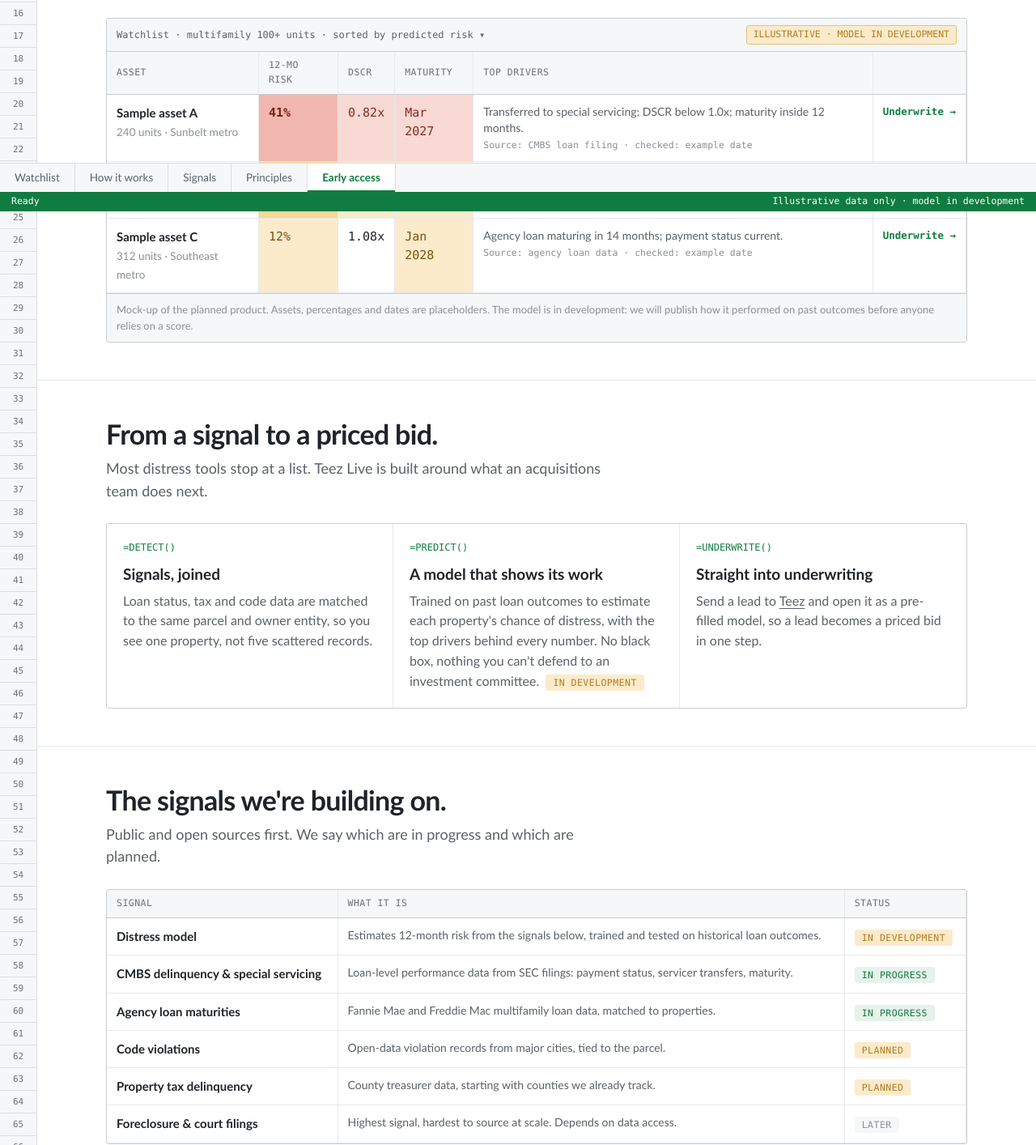
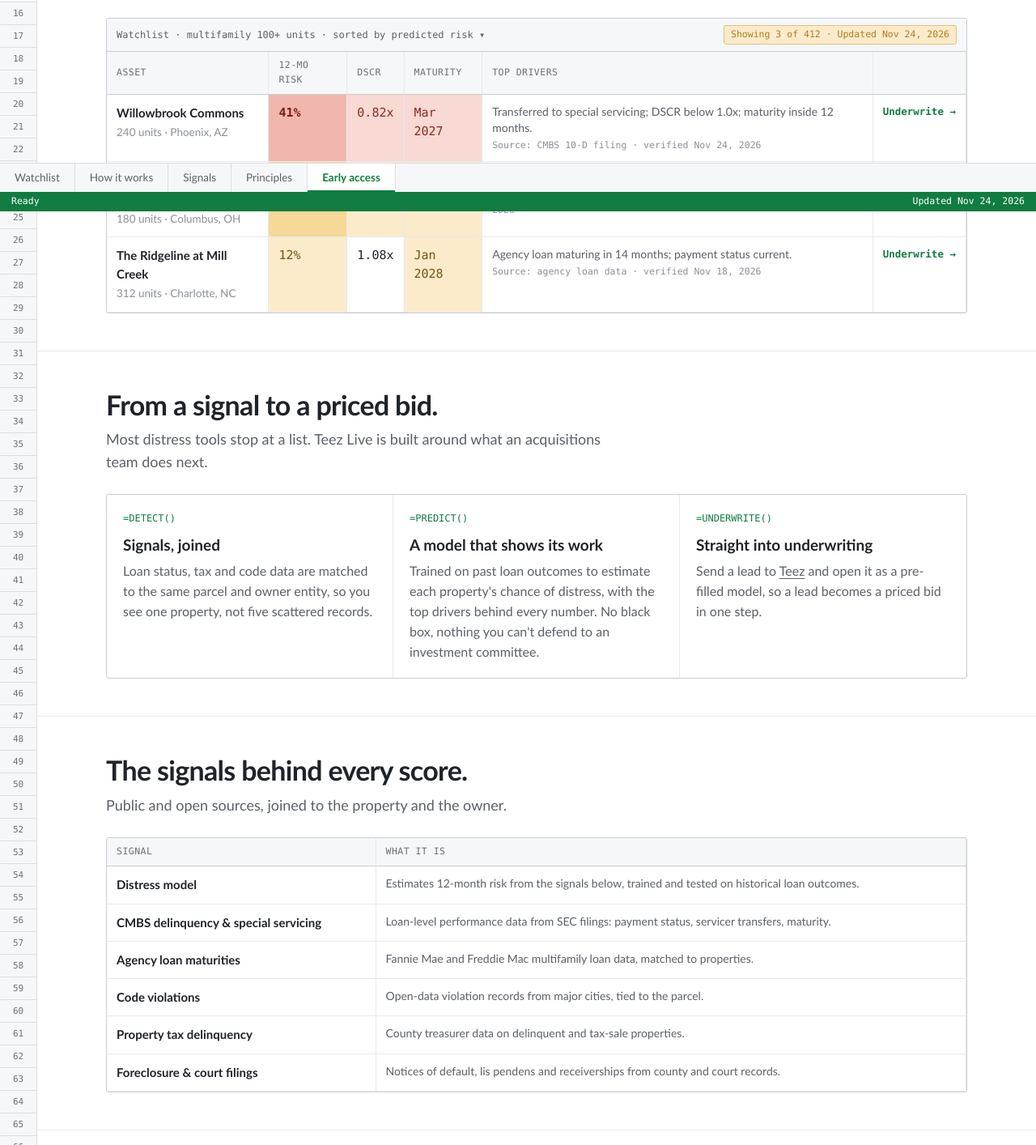
Before and after one commit to Shaggyshak/teez-live, a plain HTML site: page draft-spreadsheet.html in a window 1280 px wide. Shown: the part 539-1953 px from the top of the page at 81% size. Drawn offline with Linux system fonts and the light colour scheme.

Commit message:
Draft: marketing-ready data, remove status/illustrative labels, real Excel formula
Co-Authored-By: Claude Sonnet 5.5 <noreply@anthropic.com>

```diff
--- a/draft-spreadsheet.html
+++ b/draft-spreadsheet.html
@@ -154,16 +154,15 @@ footer a{text-decoration:underline;text-underline-offset:3px;color:var(--ink-2)}
       <div class="cta"><a class="btn" href="#early-access">Get early access</a><a class="btn btn-o" href="#how">See how it works</a></div>
 
       <div class="xl" aria-label="Illustrative watchlist">
-        <div class="xl-bar"><span>Watchlist · multifamily 100+ units · sorted by predicted risk ▾</span><span class="ill">ILLUSTRATIVE · MODEL IN DEVELOPMENT</span></div>
+        <div class="xl-bar"><span>Watchlist · multifamily 100+ units · sorted by predicted risk ▾</span><span class="ill">Showing 3 of 412 · Updated Nov 24, 2026</span></div>
         <div class="scroll-x"><table>
           <thead><tr><th>Asset</th><th>12-mo risk</th><th>DSCR</th><th>Maturity</th><th>Top drivers</th><th></th></tr></thead>
           <tbody>
-            <tr><td class="asset"><b>Sample asset A</b><span>240 units · Sunbelt metro</span></td><td class="num h1c">41%</td><td class="num h2c">0.82x</td><td class="num h2c">Mar 2027</td><td class="why">Transferred to special servicing; DSCR below 1.0x; maturity inside 12 months.<i>Source: CMBS loan filing · checked: example date</i></td><td class="go">Underwrite →</td></tr>
-            <tr><td class="asset"><b>Sample asset B</b><span>180 units · Midwest metro</span></td><td class="num h4c">27%</td><td class="num h3c">0.97x</td><td class="num h3c">Aug 2027</td><td class="why">Open code violations rising; property tax two cycles delinquent.<i>Source: city open data, county treasurer · checked: example date</i></td><td class="go">Underwrite →</td></tr>
-            <tr><td class="asset"><b>Sample asset C</b><span>312 units · Southeast metro</span></td><td class="num h3c">12%</td><td class="num">1.08x</td><td class="num h3c">Jan 2028</td><td class="why">Agency loan maturing in 14 months; payment status current.<i>Source: agency loan data · checked: example date</i></td><td class="go">Underwrite →</td></tr>
+            <tr><td class="asset"><b>Willowbrook Commons</b><span>240 units · Phoenix, AZ</span></td><td class="num h1c">41%</td><td class="num h2c">0.82x</td><td class="num h2c">Mar 2027</td><td class="why">Transferred to special servicing; DSCR below 1.0x; maturity inside 12 months.<i>Source: CMBS 10-D filing · verified Nov 24, 2026</i></td><td class="go">Underwrite →</td></tr>
+            <tr><td class="asset"><b>Harbor Pointe Apartments</b><span>180 units · Columbus, OH</span></td><td class="num h4c">27%</td><td class="num h3c">0.97x</td><td class="num h3c">Aug 2027</td><td class="why">Open code violations rising; property tax two cycles delinquent.<i>Source: city code records, county treasurer · verified Nov 22, 2026</i></td><td class="go">Underwrite →</td></tr>
+            <tr><td class="asset"><b>The Ridgeline at Mill Creek</b><span>312 units · Charlotte, NC</span></td><td class="num h3c">12%</td><td class="num">1.08x</td><td class="num h3c">Jan 2028</td><td class="why">Agency loan maturing in 14 months; payment status current.<i>Source: agency loan data · verified Nov 18, 2026</i></td><td class="go">Underwrite →</td></tr>
           </tbody>
         </table></div>
-        <div class="note">Mock-up of the planned product. Assets, percentages and dates are placeholders. The model is in development: we will publish how it performed on past outcomes before anyone relies on a score.</div>
       </div>
     </div></div>
 
@@ -172,23 +171,23 @@ footer a{text-decoration:underline;text-underline-offset:3px;color:var(--ink-2)}
       <p class="lede">Most distress tools stop at a list. Teez Live is built around what an acquisitions team does next.</p>
       <div class="g3">
         <div class="cell"><div class="n">=DETECT()</div><h3>Signals, joined</h3><p>Loan status, tax and code data are matched to the same parcel and owner entity, so you see one property, not five scattered records.</p></div>
-        <div class="cell"><div class="n">=PREDICT()</div><h3>A model that shows its work</h3><p>Trained on past loan outcomes to estimate each property's chance of distress, with the top drivers behind every number. No black box, nothing you can't defend to an investment committee. <span class="chip c-next" style="margin-left:4px">In development</span></p></div>
+        <div class="cell"><div class="n">=PREDICT()</div><h3>A model that shows its work</h3><p>Trained on past loan outcomes to estimate each property's chance of distress, with the top drivers behind every number. No black box, nothing you can't defend to an investment committee.</p></div>
         <div class="cell"><div class="n">=UNDERWRITE()</div><h3>Straight into underwriting</h3><p>Send a lead to <a href="https://teez.ai" style="text-decoration:underline;text-underline-offset:3px">Teez</a> and open it as a pre-filled model, so a lead becomes a priced bid in one step.</p></div>
       </div>
     </div></div>
 
     <div class="blk" id="signals"><div class="wrap">
-      <h2>The signals we're building on.</h2>
-      <p class="lede">Public and open sources first. We say which are in progress and which are planned.</p>
+      <h2>The signals behind every score.</h2>
+      <p class="lede">Public and open sources, joined to the property and the owner.</p>
       <div class="xl"><div class="scroll-x"><table style="min-width:640px">
-        <thead><tr><th>Signal</th><th>What it is</th><th>Status</th></tr></thead>
+        <thead><tr><th>Signal</th><th>What it is</th></tr></thead>
         <tbody>
-          <tr><td><b>Distress model</b></td><td class="why">Estimates 12-month risk from the signals below, trained and tested on historical loan outcomes.</td><td><span class="chip c-next">In development</span></td></tr>
-          <tr><td><b>CMBS delinquency &amp; special servicing</b></td><td class="why">Loan-level performance data from SEC filings: payment status, servicer transfers, maturity.</td><td><span class="chip c-now">In progress</span></td></tr>
-          <tr><td><b>Agency loan maturities</b></td><td class="why">Fannie Mae and Freddie Mac multifamily loan data, matched to properties.</td><td><span class="chip c-now">In progress</span></td></tr>
-          <tr><td><b>Code violations</b></td><td class="why">Open-data violation records from major cities, tied to the parcel.</td><td><span class="chip c-next">Planned</span></td></tr>
-          <tr><td><b>Property tax delinquency</b></td><td class="why">County treasurer data, starting with counties we already track.</td><td><span class="chip c-next">Planned</span></td></tr>
-          <tr><td><b>Foreclosure &amp; court filings</b></td><td class="why">Highest signal, hardest to source at scale. Depends on data access.</td><td><span class="chip c-later">Later</span></td></tr>
+          <tr><td><b>Distress model</b></td><td class="why">Estimates 12-month risk from the signals below, trained and tested on historical loan outcomes.</td></tr>
+          <tr><td><b>CMBS delinquency &amp; special servicing</b></td><td class="why">Loan-level performance data from SEC filings: payment status, servicer transfers, maturity.</td></tr>
+          <tr><td><b>Agency loan maturities</b></td><td class="why">Fannie Mae and Freddie Mac multifamily loan data, matched to properties.</td></tr>
+          <tr><td><b>Code violations</b></td><td class="why">Open-data violation records from major cities, tied to the parcel.</td></tr>
+          <tr><td><b>Property tax delinquency</b></td><td class="why">County treasurer data on delinquent and tax-sale properties.</td></tr>
+          <tr><td><b>Foreclosure &amp; court filings</b></td><td class="why">Notices of default, lis pendens and receiverships from county and court records.</td></tr>
         </tbody>
       </table></div></div>
     </div></div>
@@ -234,13 +233,13 @@ footer a{text-decoration:underline;text-underline-offset:3px;color:var(--ink-2)}
   <nav class="tabs" id="tabs">
     <a href="#watchlist" class="act">Watchlist</a><a href="#how">How it works</a><a href="#signals">Signals</a><a href="#principles">Principles</a><a href="#early-access">Early access</a>
   </nav>
-  <div class="status-bar"><span>Ready</span><span>Illustrative data only · model in development</span></div>
+  <div class="status-bar"><span>Ready</span><span>Updated Nov 24, 2026</span></div>
 </div>
 
 <script>
 (function () {
   // formula bar typing
-  var text = 'PREDICT("multifamily", months=12)', el = document.getElementById('fx'), i = 0;
+  var text = 'SORT(FILTER(assets, units>=100), risk_12mo, -1)', el = document.getElementById('fx'), i = 0;
   function render(s){ el.innerHTML = s.replace(/"([^"]*)"?/, '<span class="str">$&</span>').replace(/^(\w+)/, '<span class="fn">$1</span>'); }
   if (matchMedia('(prefers-reduced-motion:reduce)').matches) render(text);
   else (function tick(){ render(text.slice(0, i)); if (i++ < text.length) setTimeout(tick, 55); })();
```
